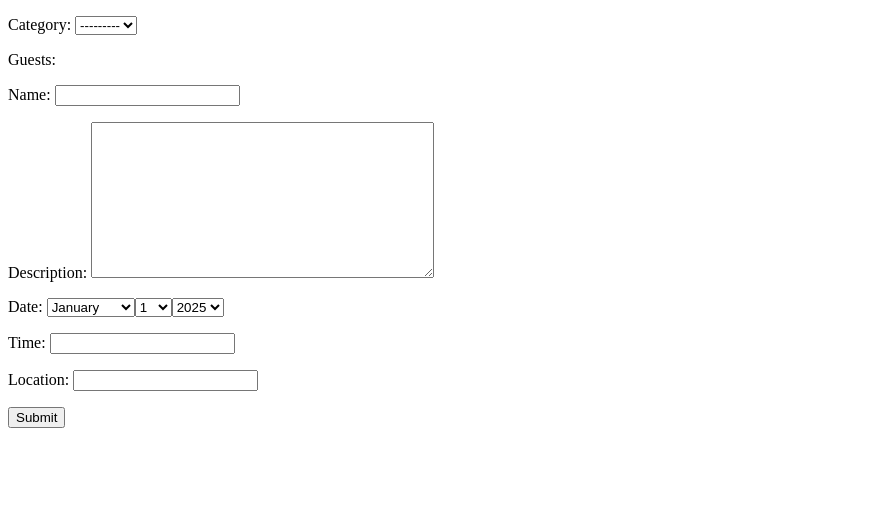
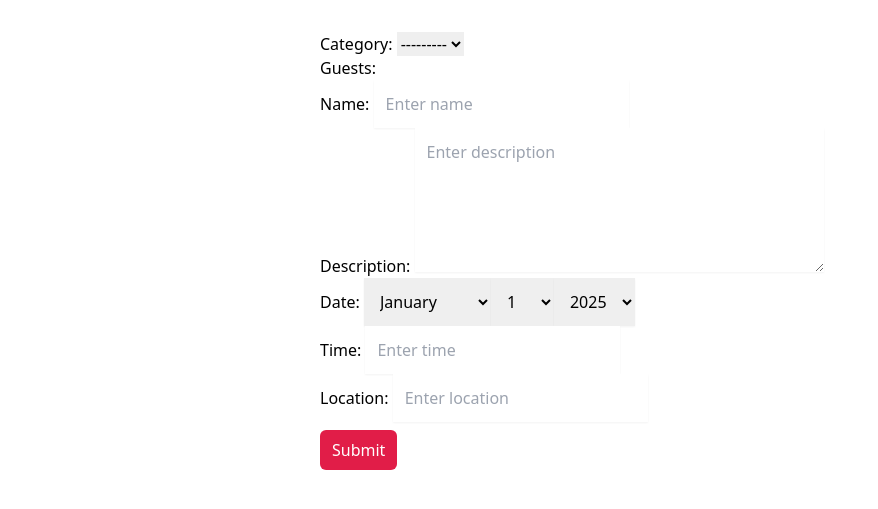
Before and after one commit to mashukabashar/phitron-django-assignment-1, a Django app: page /events/create-event/ in a window 1280 px wide. Shown: the top 509 px of the page, without its empty margins (0-878 px from the left). Run offline with Django 5.2, Linux system fonts and the light colour scheme; data that the repository does not hold is empty.

Commit message:
module-6-complete

```diff
--- a/events/forms.py
+++ b/events/forms.py
@@ -1,65 +1,61 @@
 from django import forms
 from events.models import Participant, Category, Event
 
-# class StyledFormMixin:
-#     """ Mixing to apply style to form field"""
+class StyledFormMixin:
+    """ Mixing to apply style to form field"""
 
-#     default_classes = "border-2 border-gray-300 w-full p-3 rounded-lg shadow-sm focus:outline-none focus:border-rose-500 focus:ring-rose-500"
+    default_classes = "border-2 border-gray-300 w-full p-3 rounded-lg shadow-sm focus:outline-none focus:border-rose-500 focus:ring-rose-500"
 
-#     def apply_styled_widgets(self):
-#         for field_name, field in self.fields.items():
-#             if isinstance(field.widget, forms.TextInput):
-#                 field.widget.attrs.update({
-#                     'class': self.default_classes,
-#                     'placeholder': f"Enter {field.label.lower()}"
-#                 })
-#             elif isinstance(field.widget, forms.Textarea):
-#                 field.widget.attrs.update({
-#                     'class': f"{self.default_classes} resize-none",
-#                     'placeholder':  f"Enter {field.label.lower()}",
-#                     'rows': 5
-#                 })
-#             elif isinstance(field.widget, forms.SelectDateWidget):
-#                 print("Inside Date")
-#                 field.widget.attrs.update({
-#                     "class": "border-2 border-gray-300 p-3 rounded-lg shadow-sm focus:outline-none focus:border-rose-500 focus:ring-rose-500"
-#                 })
-#             elif isinstance(field.widget, forms.CheckboxSelectMultiple):
-#                 print("Inside checkbox")
-#                 field.widget.attrs.update({
-#                     'class': "space-y-2"
-#                 })
-#             else:
-#                 print("Inside else")
-#                 field.widget.attrs.update({
-#                     'class': self.default_classes
-#                 })
+    def apply_styled_widgets(self):
+        for field_name, field in self.fields.items():
+            if isinstance(field.widget, forms.TextInput):
+                field.widget.attrs.update({
+                    'class': self.default_classes,
+                    'placeholder': f"Enter {field.label.lower()}"
+                })
+            elif isinstance(field.widget, forms.Textarea):
+                field.widget.attrs.update({
+                    'class': f"{self.default_classes} resize-none",
+                    'placeholder':  f"Enter {field.label.lower()}",
+                    'rows': 5
+                })
+            elif isinstance(field.widget, forms.SelectDateWidget):
+                print("Inside Date")
+                field.widget.attrs.update({
+                    "class": "border-2 border-gray-300 p-3 rounded-lg shadow-sm focus:outline-none focus:border-rose-500 focus:ring-rose-500"
+                })
+            elif isinstance(field.widget, forms.CheckboxSelectMultiple):
+                print("Inside checkbox")
+                field.widget.attrs.update({
+                    'class': "space-y-2"
+                })
+            elif isinstance(field.widget, forms.Select):
+                print("Inside onecheckbox")
+                field.widget.attrs.update({
+                    'class': "space-y-2"
+                })
+            else:
+                print("Inside else")
+                field.widget.attrs.update({
+                    'class': self.default_classes
+                })
 
 
 # Django Model Form
 
 
-class EventModelForm(forms.ModelForm):
+class EventModelForm(StyledFormMixin, forms.ModelForm):
     class Meta:
         model = Event
         fields = ['category', 'guests', 'name', 'description', 'date', 'time','location']
         widgets = {
             'date': forms.SelectDateWidget,
             'guests': forms.CheckboxSelectMultiple,
+            'category':forms.Select
         }
 
 #     """ Widget using mixins """
 
-#     def __init__(self, *arg, **kwarg):
-#         super().__init__(*arg, **kwarg)
-#         self.apply_styled_widgets()
-
-
-# class TaskDetailModelForm(StyledFormMixin, forms.ModelForm):
-#     class Meta:
-#         model = TaskDetail
-#         fields = ['priority', 'notes']
-
-#     def __init__(self, *arg, **kwarg):
-#         super().__init__(*arg, **kwarg)
-#         self.apply_styled_widgets()
+    def __init__(self, *arg, **kwarg):
+        super().__init__(*arg, **kwarg)
+        self.apply_styled_widgets()
--- a/events/templates/event_form.html
+++ b/events/templates/event_form.html
@@ -1,13 +1,15 @@
+{% load static %}
 <!DOCTYPE html>
 <html lang="en">
 <head>
     <meta charset="UTF-8">
     <meta name="viewport" content="width=device-width, initial-scale=1.0">
     <title>Event Form</title>
+    <link rel="stylesheet" href="{% static "css/output.css" %}">
 </head>
 <body>
 
-
+    <div class="w-1/2 mx-auto mt-8">
    <div>
     {% if message %}
     <p>{{message}}</p>
@@ -17,8 +19,27 @@
    <form method="POST">
     {% csrf_token %}
     {{form.as_p}}
-    <button type="submit">Submit</button>
+    <button type="submit" class="mb-5 bg-rose-600 px-3 py-2 text-white mt-2 rounded-md">Submit</button>
    </form>
-
+</div>
 </body>
 </html>
+
+
+
+   {% comment %} <div class="w-1/2 mx-auto mt-8">
+    <div>
+        {% if messages %}
+            {% for message in messages %}
+                <div class="px-2 py-1 {% if message.tags == 'success' %}bg-green-500{% endif %} ">{{message}}</div>
+            {% endfor %}
+        {% endif %}
+    </div>
+    <form method="POST">
+
+        {% csrf_token %}
+        {{ task_form }}
+        {{ task_detail_form }}
+        <button type="submit" class="mb-5 bg-rose-600 px-3 py-2 text-white mt-2 rounded-md">Submit</button>
+    </form>
+</div> {% endcomment %}
--- a/static/css/output.css
+++ b/static/css/output.css
@@ -645,8 +645,20 @@ video {
   margin-bottom: 1rem;
 }
 
+.mb-5 {
+  margin-bottom: 1.25rem;
+}
+
 .mb-8 {
   margin-bottom: 2rem;
+}
+
+.mt-2 {
+  margin-top: 0.5rem;
+}
+
+.mt-8 {
+  margin-top: 2rem;
 }
 
 .block {
@@ -692,6 +704,10 @@ video {
 
 .h-8 {
   height: 2rem;
+}
+
+.w-1\/2 {
+  width: 50%;
 }
 
 .w-10 {
@@ -772,6 +788,10 @@ video {
   border-radius: 9999px;
 }
 
+.rounded-md {
+  border-radius: 0.375rem;
+}
+
 .rounded-sm {
   border-radius: 0.125rem;
 }
@@ -839,6 +859,11 @@ video {
   background-color: rgb(239 68 68 / var(--tw-bg-opacity, 1));
 }
 
+.bg-rose-600 {
+  --tw-bg-opacity: 1;
+  background-color: rgb(225 29 72 / var(--tw-bg-opacity, 1));
+}
+
 .bg-white {
   --tw-bg-opacity: 1;
   background-color: rgb(255 255 255 / var(--tw-bg-opacity, 1));
@@ -866,6 +891,11 @@ video {
   padding: 1.5rem;
 }
 
+.px-2 {
+  padding-left: 0.5rem;
+  padding-right: 0.5rem;
+}
+
 .px-3 {
   padding-left: 0.75rem;
   padding-right: 0.75rem;
@@ -874,6 +904,11 @@ video {
 .py-1 {
   padding-top: 0.25rem;
   padding-bottom: 0.25rem;
+}
+
+.py-2 {
+  padding-top: 0.5rem;
+  padding-bottom: 0.5rem;
 }
 
 .py-3 {
```
